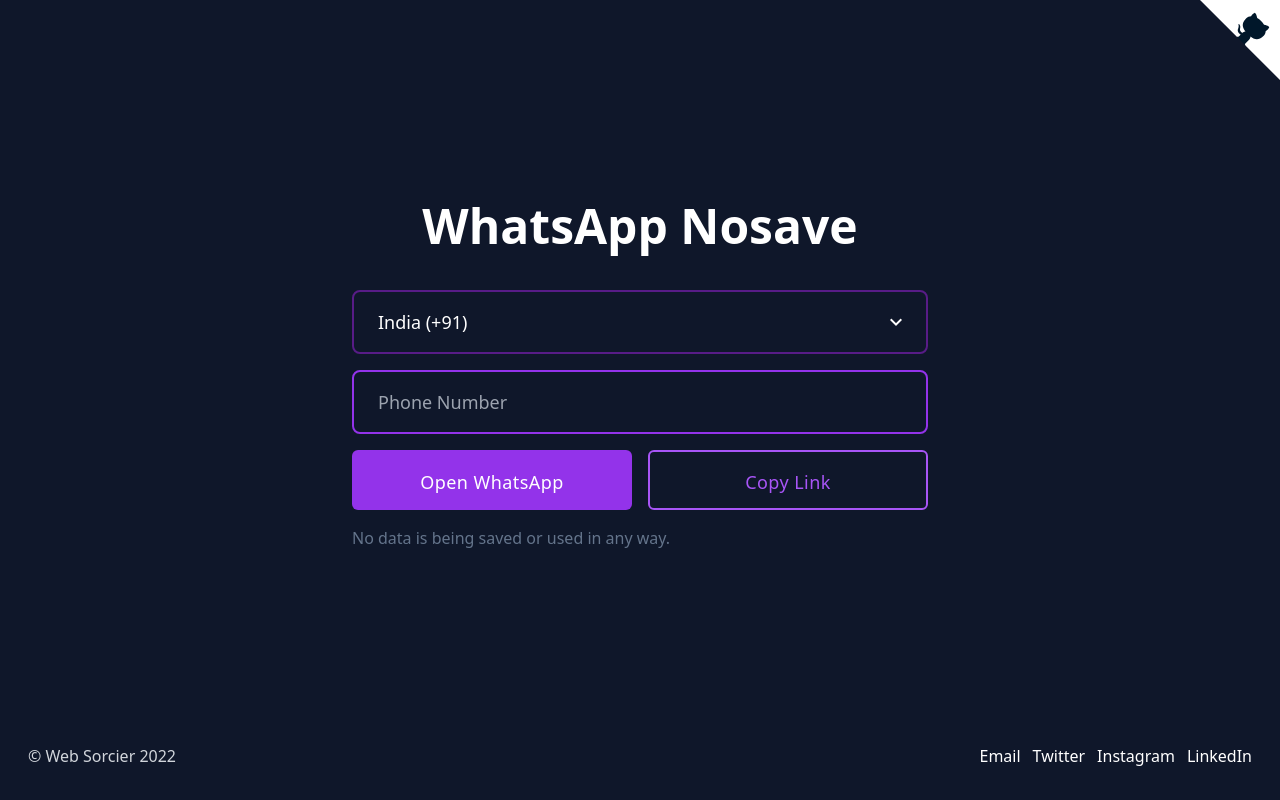
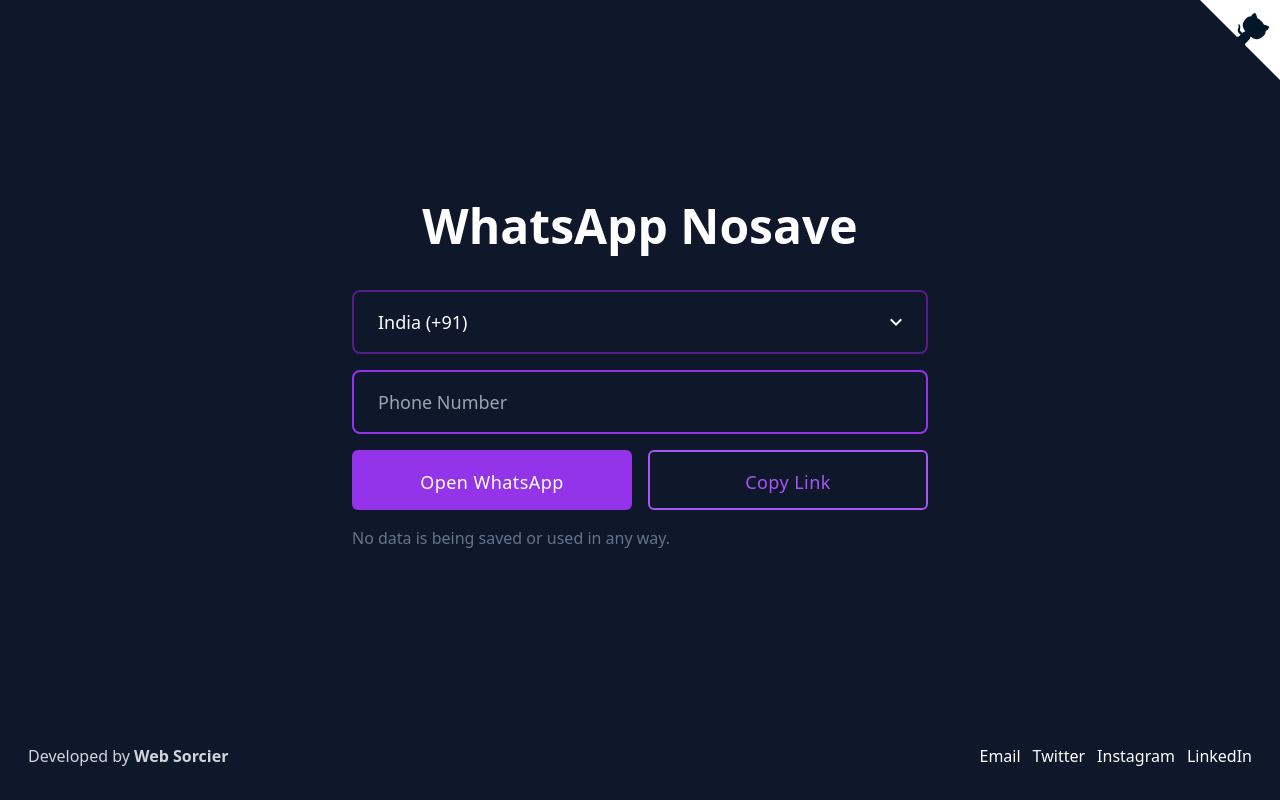
Before and after one commit to websorcier/miniapps-whatsapp-nosave, a Svelte app: page / in a window 1280 px wide. Built offline with nearby package versions, Linux system fonts and the light colour scheme.

Commit message:
minor fixeS

```diff
--- a/src/App.svelte
+++ b/src/App.svelte
@@ -146,7 +146,7 @@
 		<footer class="app-footer py-6 lg:py-8">
 			<div class="flex flex-col sm:flex-row justify-center sm:justify-between items-center">
 				<div class="copyright-container sm:mb-0 mb-4">
-					<a href="https://websorcier.com" target="_blank" class="text-gray-300">&copy; Web Sorcier { new Date().getFullYear() }</a>
+					<a href="https://websorcier.com" target="_blank" class="text-gray-300">Developed by <strong>Web Sorcier</strong></a>
 				</div>
 				<div class="contact-container">
 					<ul class="contact-list flex items-center gap-3">
```
